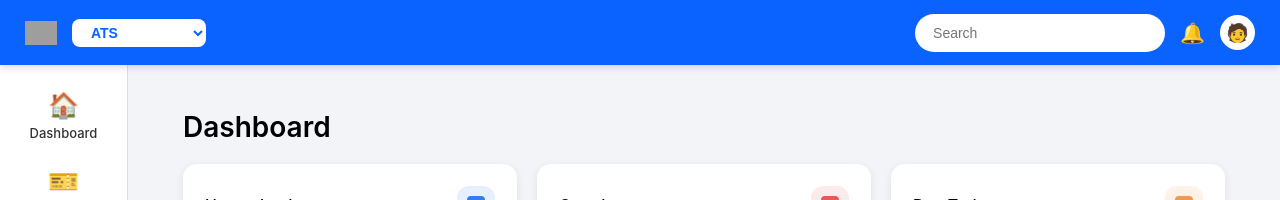
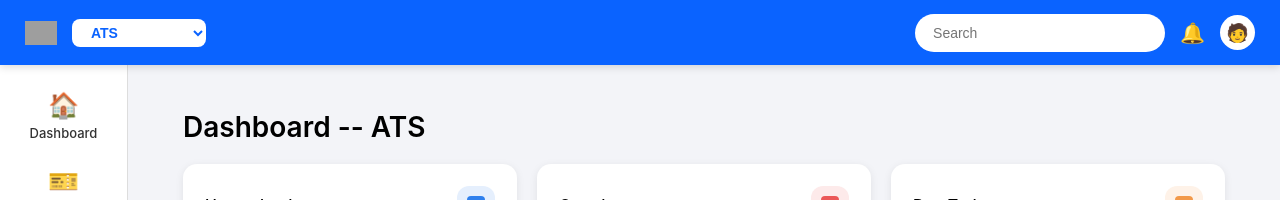
Before and after one commit to pavanbenkili/tickets, a React (Create React App) app: page / in a window 1280 px wide. Shown: the top 200 px of the page. Built offline with nearby package versions, Linux system fonts and the light colour scheme; grey boxes are pictures that could not be loaded.

Commit message:
context added

```diff
--- a/src/App.js
+++ b/src/App.js
@@ -12,26 +12,26 @@ import {ProjectContext} from './Components/ProjectContext';
 
 function App() {
 
-  const [projectId,selectedProjectId]= useState(1)
+  // const [projectId,selectedProjectId]= useState(1)
 
   const [prId,setPr] = useState(1);
 
-  const changeProject = (project_id)=>{
-    selectedProjectId(project_id)
-  }
+  // const changeProject = (project_id)=>{
+  //   selectedProjectId(project_id)
+  // }
   return (
     <ProjectContext.Provider value={{prId,setPr}}>
     <BrowserRouter>
       <div className="app-container">
 
-        <Header changeProject={changeProject}/>
+        <Header />
 
         <div className="body-layout">
           <Sidebar />
 
           <main className="content-area">
             <Routes>
-              <Route path="/"  element={<Dashboard selectedProject={projectId} />} />
+              <Route path="/"  element={<Dashboard  />} />
               <Route path="/tickets"  element={<Tickets />} />
               <Route path="/login" element={<Login />} />
               <Route path="/incidents" element={<Incidents/>} />
--- a/src/Components/Dashboard/index.js
+++ b/src/Components/Dashboard/index.js
@@ -1,5 +1,7 @@
-import React, { useState } from "react";
+import React, { use, useState } from "react";
 import { useEffect } from "react";
+import { ProjectContext } from "../ProjectContext";
+import { useContext } from "react";
 const cardsData = [
     [
   { title: "Unresolved", value: 6036, color: "#2F80ED" },
@@ -36,16 +38,26 @@ const cardsData = [
 ];
 
 
+const projectList = {
+  1: "ATS",
+  2: "WorkForce",
+  3: "Procurewise",
+  4: "Health Care"
+}
 
 
-const  Dashboard = ({selectedProject}) =>{
 
-   const [cards,setCards]=useState(cardsData[0])
+const  Dashboard = () =>{
 
-useEffect(() => {
-    console.log("Dashboard received new project:", selectedProject);
-      setCards(cardsData[selectedProject-1])
-  }, [selectedProject]);
+    const [cards,setCards] = useState(cardsData[0])
+
+   const {prId} = useContext(ProjectContext);
+
+
+    useEffect(() => {
+        console.log("Dashboard received new project:", prId);
+          setCards(cardsData[prId-1])
+      }, [prId]);
 
 
 
@@ -53,7 +65,7 @@ useEffect(() => {
 
   return (
     <div style={styles.wrapper}>
-      <h2 style={styles.heading}>Dashboard</h2>
+      <h2 style={styles.heading}>Dashboard -- {projectList[prId]}</h2>
 
       <div style={styles.grid}>
         {cards.map((card, idx) => (
--- a/src/Components/Header/index.js
+++ b/src/Components/Header/index.js
@@ -1,17 +1,16 @@
-import { use, useContext, useState } from "react";
+import {  useContext, useState } from "react";
 import { ProjectContext } from "../ProjectContext";
 
-export default function Header({changeProject}) {
+export default function Header() {
   const [open, setOpen] = useState(false);
 
   const {setPr} = useContext(ProjectContext);
 
-  const defaultValue = '1'
   const projctsList = [{id:1 , name:'ATS' },{id:2 , name:'WorkForce'},{id:3 , name:'Procurewise'},{id:4 , name:'Health Care'}]
 
   const onProjectChange = (e) =>{
-    console.log(e.target.value,'project id from header')
-    changeProject(!e.target.value ? 1 : e.target.value)
+    // console.log(e.target.value,'project id from header')
+    // changeProject(!e.target.value ? 1 : e.target.value)
     setPr(!e.target.value ? 1 : e.target.value)
   }
 
```
